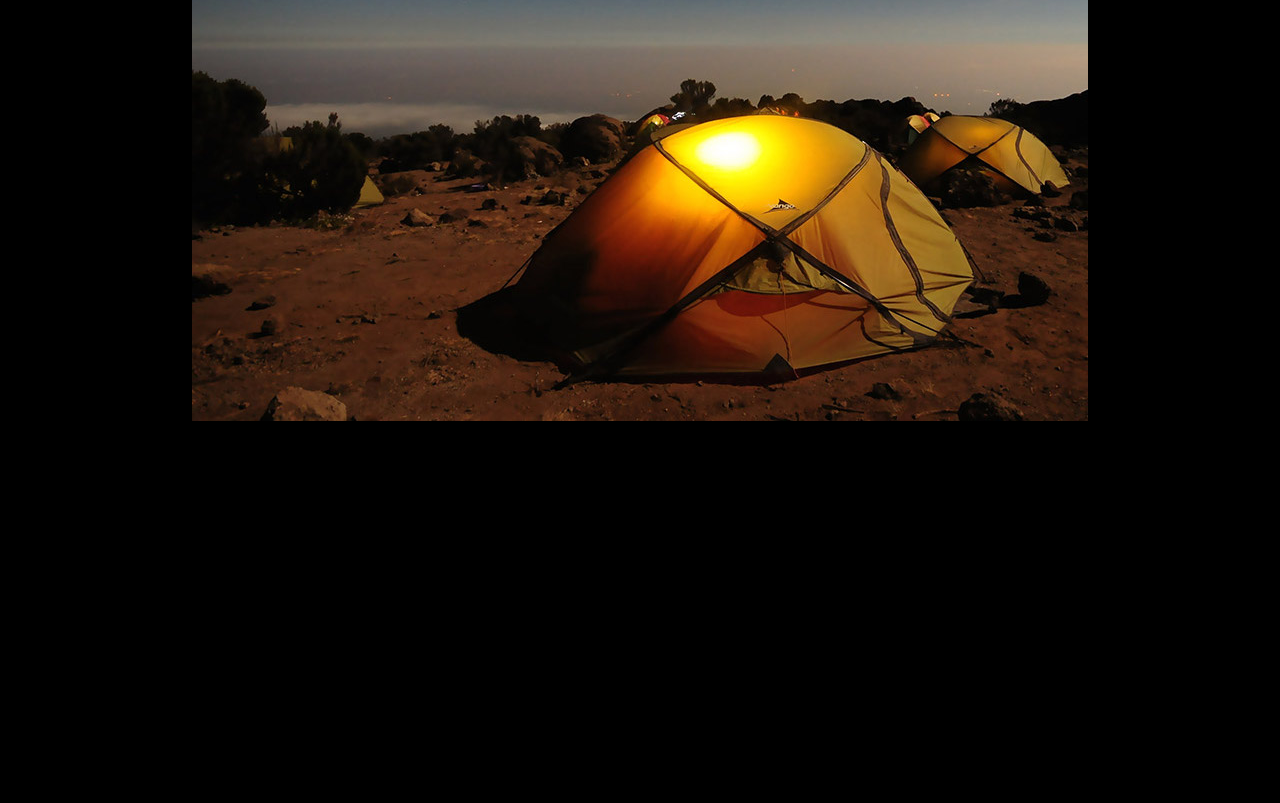
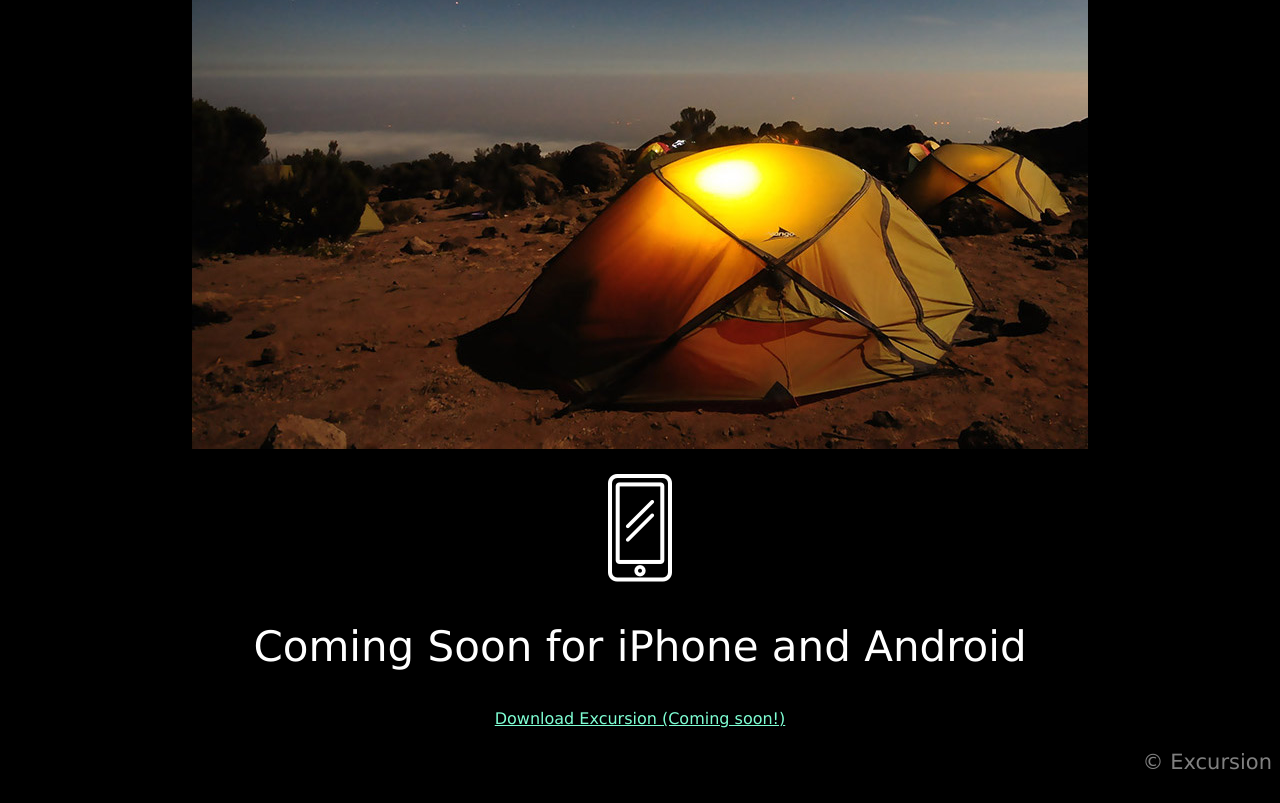
Before and after one commit to sonik724/excursion, a plain HTML site: page index.html in a window 1280 px wide. Shown: the part 574-1377 px from the top of the page. Before the commit the page ends 1007 px from the top, so only its background shows below. Drawn offline with Linux system fonts and the light colour scheme.

Commit message:
footer html+style

```diff
--- a/index.html
+++ b/index.html
@@ -4,6 +4,8 @@
         <link rel="stylesheet" href="resources/css/style.css">
         <title>Excursion</title>
         <meta name="viewport" content="device-width initial scale=1.0">
+        <meta http-equiv="X-UA-Compatible" content="ie-edge">
+        <meta charset="UTF-8">
     </head>
     <body>
         <!--Header-->
@@ -18,5 +20,17 @@
         <h2>Your personal travel guide</h2>
         <p>Excursion remembers places you like and recommends new points of interest around you.</p>
         <img src="./resources/images/camp.jpg" alt="glowing tent in desert">
+        <!--App Section-->
+        <p>
+            <img src="./resources/images/phone icon.png" alt="phone icon">
+        </p>
+        <h2>Coming Soon for iPhone and Android</h2>
+        <p>
+            <a class="cta" href="#">Download Excursion (Coming soon!)</a>
+        </p>
+        <!--Footer-->
+        <div class="footer">
+            <p>&copy; Excursion</p>
+        </div>
     </body>
 </html>
--- a/resources/CSS/style.css
+++ b/resources/CSS/style.css
@@ -2,6 +2,7 @@ body{
     background-color: black;
     font-family: Verdana, sans-serif;
     text-align: center;
+    align-content: center;
 }
 
 h1 {
@@ -17,7 +18,7 @@ h2 {
 }
 
 p {
-    font-size: 16px;
+    font-size: 21px;
     color: grey;
 }
 
@@ -25,3 +26,7 @@ p {
     color: aquamarine;
     font-size: 1rem;
 }
+
+.footer {
+    text-align: right;
+}
```
